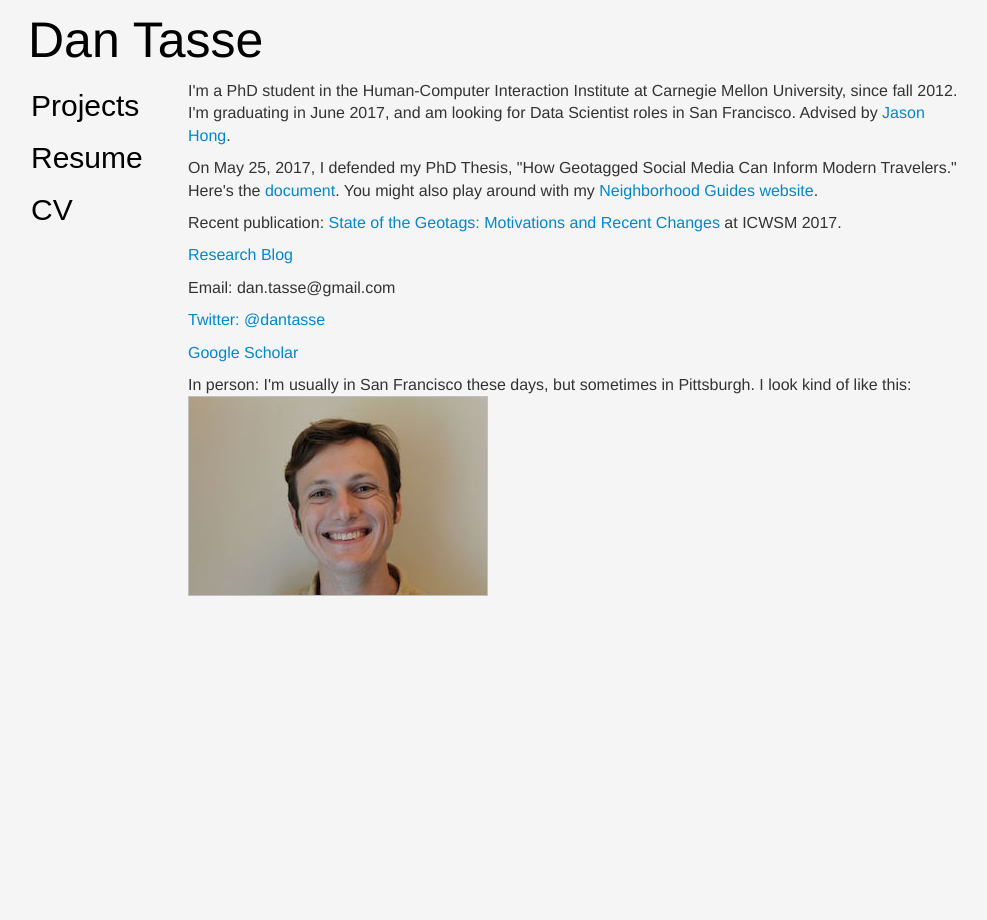
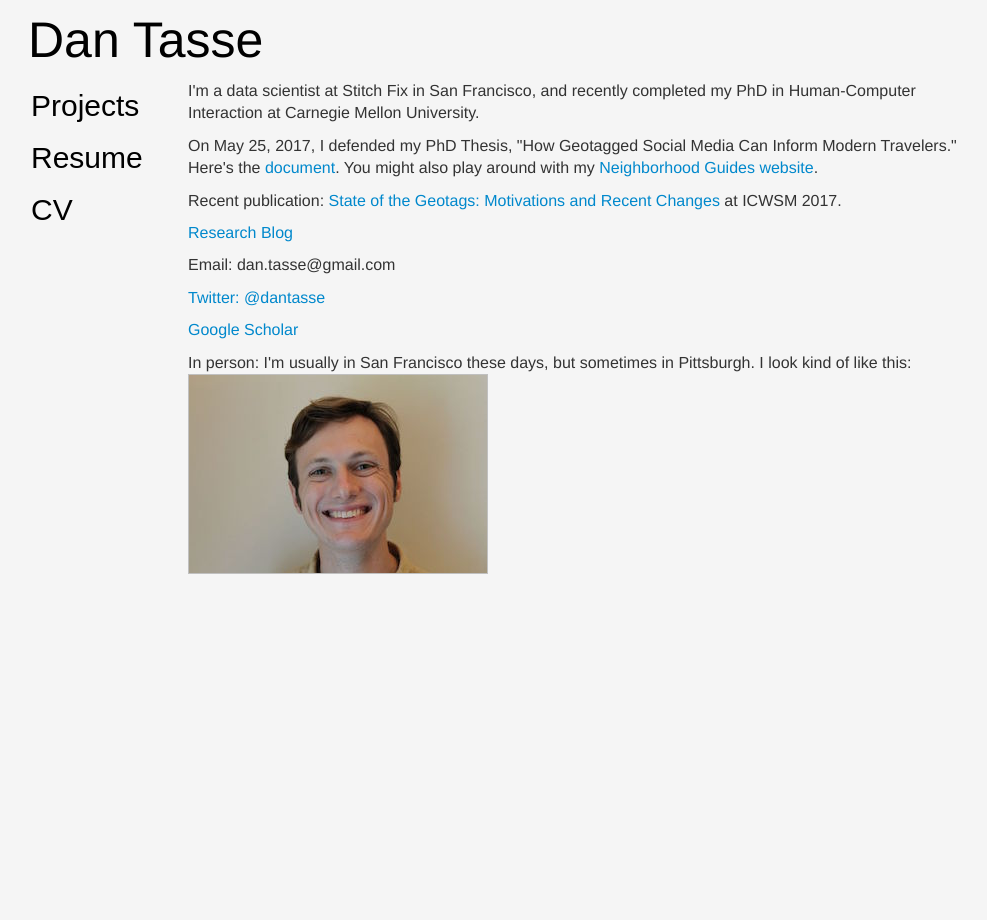
Before and after one commit to dantasse/dantasse.github.io, a Jekyll site: the page built from index.html, in a window 1280 px wide. Shown: the whole page, without its empty margins (100-1087 px from the left). Built offline with Jekyll 4.4.1, drawn with Linux system fonts in a browser that asks for light colours; nearby versions of some CDN libraries.

Commit message:
update resume and website

```diff
--- a/index.html
+++ b/index.html
@@ -3,7 +3,7 @@ layout: default
 title: Dan Tasse Dot Com
 ---
 <p>
-I'm a PhD student in the Human-Computer Interaction Institute at Carnegie Mellon University, since fall 2012. I'm graduating in June 2017, and am looking for Data Scientist roles in San Francisco. Advised by <a href="https://www.cs.cmu.edu/~jasonh/">Jason Hong</a>.
+I'm a data scientist at Stitch Fix in San Francisco, and recently completed my PhD in Human-Computer Interaction at Carnegie Mellon University.
 </p>
 <p>
 On May 25, 2017, I defended my PhD Thesis, "How Geotagged Social Media Can Inform Modern Travelers." Here's the <a href="docs/how_geotagged_social_media_can_inform_modern_travelers.pdf">document</a>. You might also play around with my <a href="http://www.dantasse.com/neighborhood_guides/">Neighborhood Guides website</a>.
```
Also changed, not shown: 2 other files.
